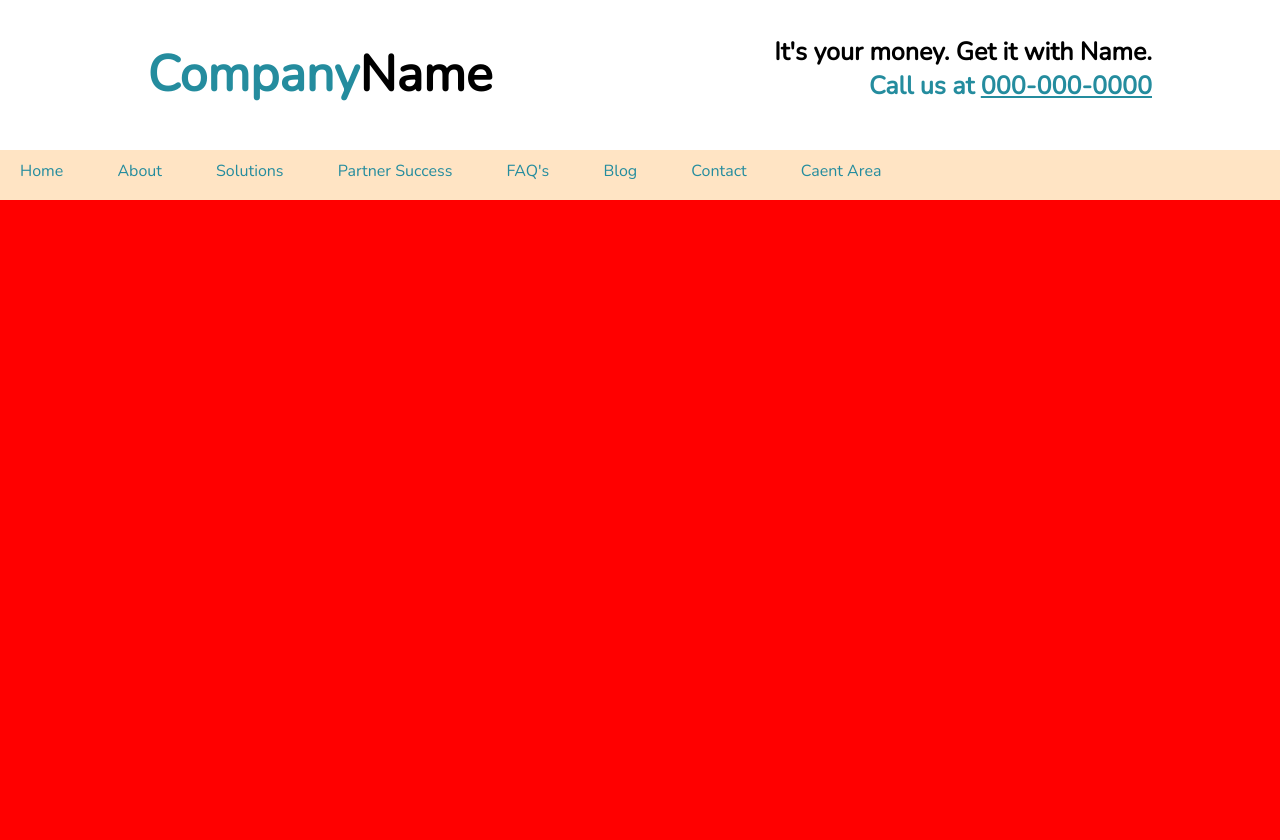
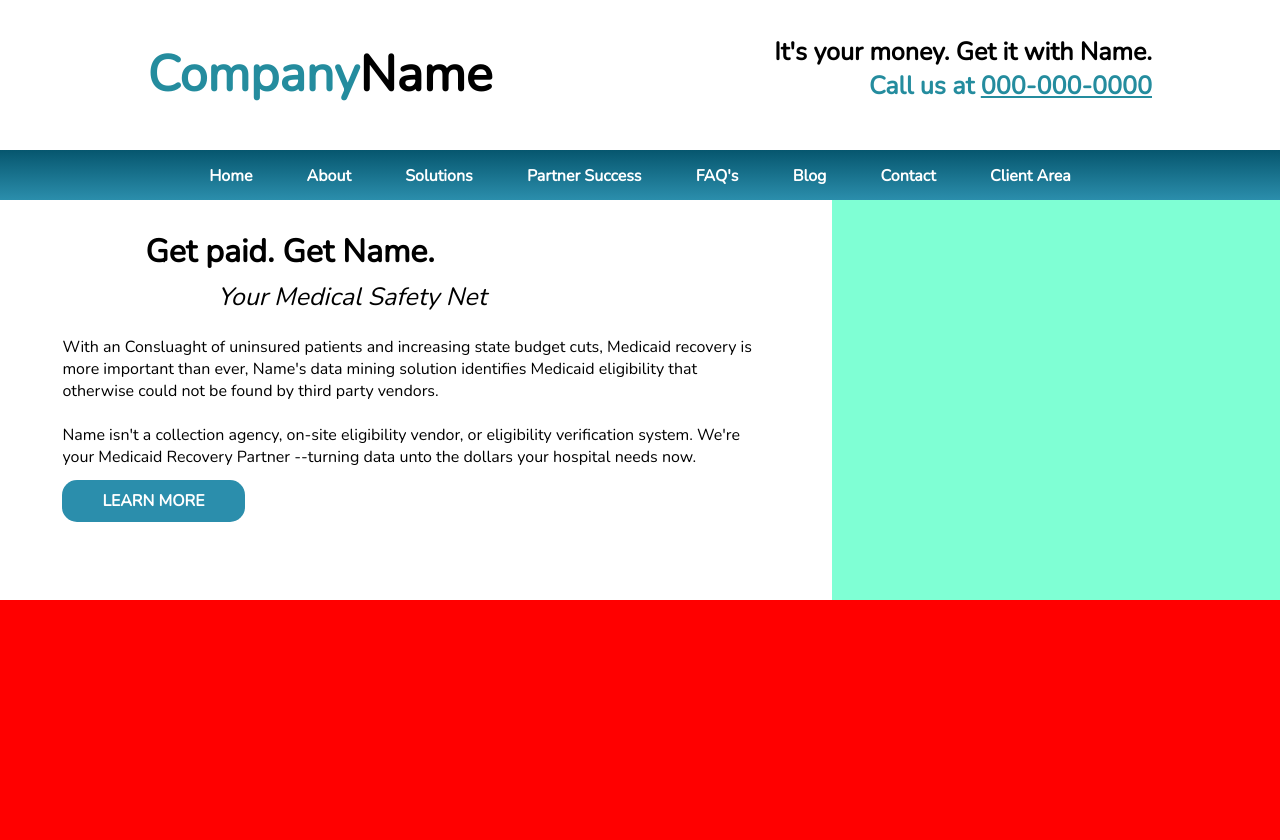
Before and after one commit to ravikumar1219/Demo, a PHP site: page /tasks/task3.html in a window 1280 px wide. Shown: the top 840 px of the page. Run offline with PHP 8.4, Linux system fonts and the light colour scheme.

Commit message:
task 3 updated

```diff
--- a/tasks/task3-assets/css/styles.css
+++ b/tasks/task3-assets/css/styles.css
@@ -48,13 +48,65 @@ body{
 #navbar{
     width: 100%;
     height: 50px;
-    background-color: bisque;
+    background-image: linear-gradient(to top,#2b8eac,#06566e);
+    text-align: center;
 }
 #navbar ul li{
     list-style: none;
-    padding-top: 10px;
+    padding-top: 15px;
+    margin-top: 0px;
+    margin-bottom: 0px;
 }
 #navbar ul li a{
     text-decoration: none;
-    padding: 10px 30px 10px 20px;
+    padding: 15px 25px 12px 25px;
+    color: white;
+    font-weight: bold;
+    margin-top: 0px;
+    margin-bottom: 0px;
 }
+#navbar ul li a:hover{
+    background-image: linear-gradient(#116781,#14addb);
+    cursor: pointer;
+}
+#slider{
+    width: 100%;
+    height: 400px;
+}
+#content{
+    background-color: white;
+    width: 65%;
+    height: 400px;
+    float: left;
+}
+#content h1{
+    width: 65%;
+    margin-left: auto;
+    margin-right: auto;
+    padding: 30px 0px 20px 0px;
+}
+#content h1 em{
+    font-size: 25px;
+    font-weight: normal;
+}
+#content p{
+    width: 85%;
+    margin : 0px auto 0px auto;
+}
+#content p a{
+    background-color: #2b8eac;
+    padding: 10px 40px 10px 40px;
+    color: white;
+    text-decoration: none;
+    border-radius: 15px;
+    font-weight: bold;
+}
+#content p a:hover{
+background-image: linear-gradient(to top, #52d7ff,#09566d);
+}
+#image{
+    background-color: aquamarine;
+    width: 35%;
+    height: 400px;
+    float: left;
+}
--- a/tasks/task3.html
+++ b/tasks/task3.html
@@ -39,9 +39,27 @@
                     <a>FAQ's</a>
                     <a>Blog</a>
                     <a>Contact</a>
-                    <a>Caent Area</a>
+                    <a>Client Area</a>
                 </li>
             </ul>
+        </div>
+        <div id="slider">
+            <div id="content">
+                <h1>Get paid. Get Name. <br>
+                    &emsp;&emsp;
+                    <em>Your Medical Safety Net</em>
+                </h1>
+                <p>
+                    With an Consluaght of uninsured patients and increasing state budget cuts, Medicaid recovery is more important than ever, Name's data mining solution identifies Medicaid eligibility that otherwise could not be found by third party vendors.
+                </p>
+                <br>
+                <p>
+                    Name isn't a collection agency, on-site eligibility vendor, or eligibility verification system. We're your Medicaid Recovery Partner --turning data unto the dollars your hospital needs now.
+                    <br><br>
+                    <a href="#">LEARN MORE</a>
+                </p>
+            </div>
+            <div id="image"></div>
         </div>
     </div>
 </body>
```
